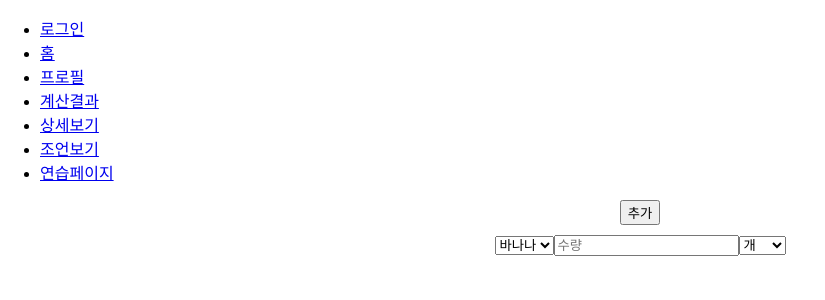
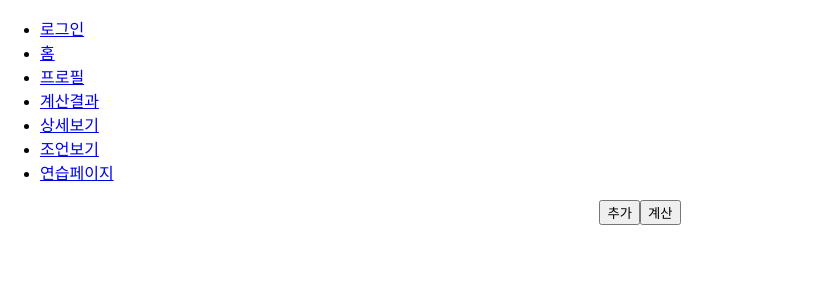
Before and after one commit to aaronktaey/DietManager, a React (Create React App) app in the folder src/main/frontend/: page /home in a window 1280 px wide. Shown: the top 300 px of the page, without its empty margins (0-825 px from the left). Built offline with nearby package versions, Linux system fonts and the light colour scheme.

Commit message:
더미 데이터 추가

```diff
--- a/src/main/frontend/src/Additem.js
+++ b/src/main/frontend/src/Additem.js
@@ -1,4 +1,5 @@
 import { useEffect, useState } from "react";
+import Calculate from "./Calculate";
 
 function AddItem() {
   const [ingredient, setIngredient] = useState("");
@@ -14,32 +15,35 @@ function AddItem() {
   const handleUnitSelect = (e) => {
     setUnit(e.target.value);
   };
+  const addItem = (e) => {
+    const home = document.querySelector("#home");
+    const newItem = document.createElement("div");
+    newItem.setAttribute("class", "home-item");
+    newItem.innerHTML = `
+      <select id="ingredient" value="${ingredient}" onChange="${handleIngredientSelect}">
+        <option value="banana">바나나</option>
+        <option value="apple">사과</option>
+        <option value="orange">오렌지</option>
+      </select>
+      <input id="quantity" value="${quantity}" onChange="${handleInputQuantity}" placeholder="수량"/>
+      <select id="unit" value="${ingredient}" onChange="${handleUnitSelect}">
+        <option value="개">개</option>
+        <option value="조각">조각</option>
+        <option value="그램">그램</option>
+      </select>
+    `;
+    home.append(newItem);
+  };
+  const calculate = () =>{
+    console.log("계산");
+  };
   return (
     <div id="home" className="home-container">
       <div className="home-item">
         <button onClick={addItem}>추가</button>
+        <button onClick={calculate}>계산</button>
       </div>
       <div className="home-item">
-        <select
-          id="ingredient"
-          value={ingredient}
-          onChange={handleIngredientSelect}
-        >
-          <option value="banana">바나나</option>
-          <option value="apple">사과</option>
-          <option value="orange">오렌지</option>
-        </select>
-        <input
-          id="quantity"
-          value={quantity}
-          onChange={handleInputQuantity}
-          placeholder="수량"
-        />
-        <select id="unit" value={unit} onChange={handleUnitSelect}>
-          <option value="개">개</option>
-          <option value="조각">조각</option>
-          <option value="그램">그램</option>
-        </select>
       </div>
     </div>
   );
--- a/src/main/frontend/src/Home.js
+++ b/src/main/frontend/src/Home.js
@@ -1,41 +1,9 @@
 import "./Home.css";
 import { useEffect, useState } from "react";
 import { Link } from "react-router-dom";
+import AddItem from "./Additem";
 
 function Home() {
-  const [ingredient, setIngredient] = useState("");
-  const [quantity, setQuantity] = useState("");
-  const [unit, setUnit] = useState("");
-
-  const handleIngredientSelect = (e) => {
-    setIngredient(e.target.value);
-  };
-  const handleInputQuantity = (e) => {
-    setQuantity(e.target.value);
-  };
-  const handleUnitSelect = (e) => {
-    setUnit(e.target.value);
-  };
-  const addItem = (e) => {
-    const home = document.querySelector("#home");
-    const newItem = document.createElement("div");
-    newItem.setAttribute("class", "home-item");
-    newItem.innerHTML = `
-      <select id="ingredient" value="${ingredient}" onChange="handleIngredientSelect">
-        <option value="banana">바나나</option>
-        <option value="apple">사과</option>
-        <option value="orange">오렌지</option>
-      </select>
-      <input id="quantity" value="${quantity}" onChange="handleInputQuantity" placeholder="수량"/>
-      <select id="unit" value="${ingredient}" onChange="handleUnitSelect">
-        <option value="개">개</option>
-        <option value="조각">조각</option>
-        <option value="그램">그램</option>
-      </select>
-    `;
-    home.append(newItem);
-  };
-
   (() => {
     console.log("rendering!");
   })();
@@ -43,29 +11,7 @@ function Home() {
   return (
     <div id="home" className="home-container">
       <div className="home-item">
-        <button onClick={addItem}>추가</button>
-      </div>
-      <div className="home-item">
-        <select
-          id="ingredient"
-          value={ingredient}
-          onChange={handleIngredientSelect}
-        >
-          <option value="banana">바나나</option>
-          <option value="apple">사과</option>
-          <option value="orange">오렌지</option>
-        </select>
-        <input
-          id="quantity"
-          value={quantity}
-          onChange={handleInputQuantity}
-          placeholder="수량"
-        />
-        <select id="unit" value={unit} onChange={handleUnitSelect}>
-          <option value="개">개</option>
-          <option value="조각">조각</option>
-          <option value="그램">그램</option>
-        </select>
+        <AddItem />
       </div>
     </div>
   );
--- a/src/main/frontend/src/Profile.js
+++ b/src/main/frontend/src/Profile.js
@@ -2,6 +2,11 @@ import { useState } from "react";
 import "./Profile.css";
 
 const Profile = () => {
+  fetch('/data/food.csv')
+  .then(response => response.text())
+  .then(data => {
+    console.log(data);
+  });
   const data = {
     // db에서 조회된 데이터
     Name: "민지",
@@ -81,7 +86,7 @@ const Profile = () => {
           </div>
           <br />
           <div className="profile-item">
-            <img width={400} src={photoUrl} alt="Profile photo" />
+            <img width={400} src={photoUrl} alt="Profile" />
           </div>
           <div className="profile-item">
             <label htmlFor="photo-url-input">Photo URL: </label>
@@ -115,7 +120,7 @@ const Profile = () => {
             <p>Height: {height}</p>
           </div>
           <div className="profile-item">
-            <img width={400} src={photoUrl} alt="Profile photo" />
+            <img width={400} src={photoUrl} alt="Profile" />
           </div>
           <div className="profile-item">
             <p>
```
Also changed, not shown: src/main/frontend/public/data/foods.csv (added), src/main/frontend/public/data/userIngredients.csv (added), src/main/frontend/public/data/users.csv (added).
